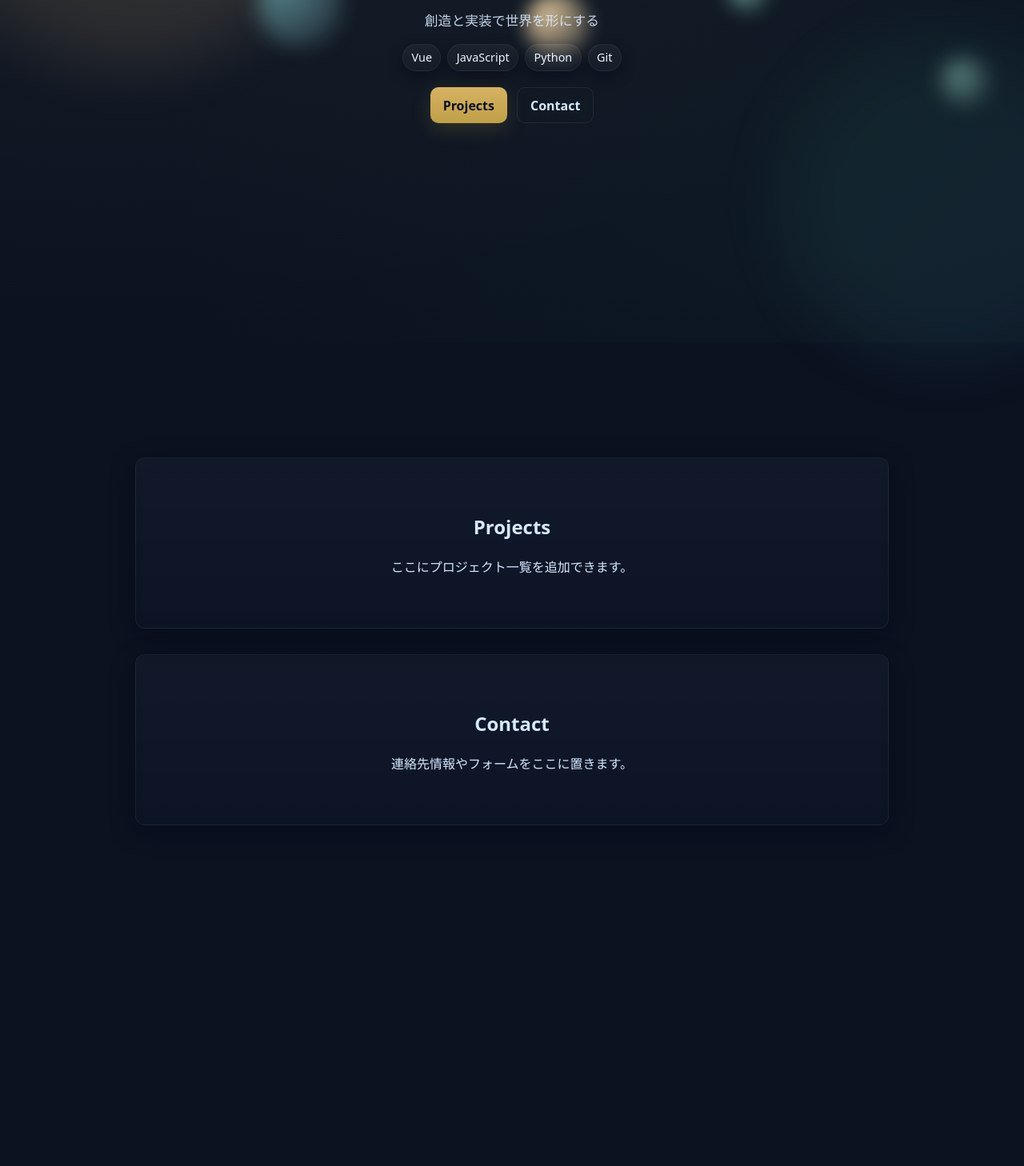
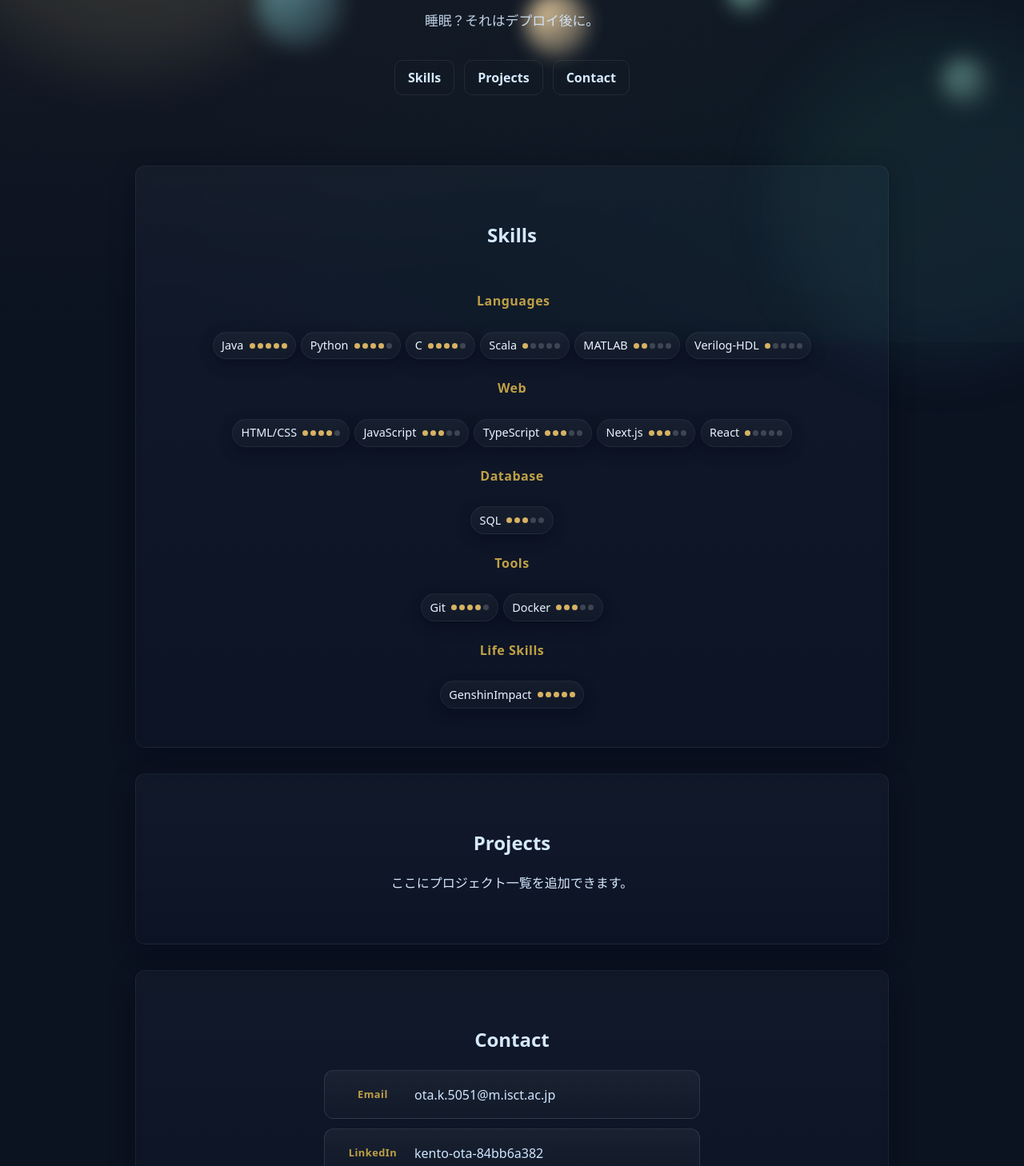
Before and after one commit to kyobankatu/Portfolio, a Next.js app: page / in a window 1280 px wide. Shown: the part 372-1830 px from the top of the page at 80% size. Before the commit the page ends 1404 px from the top, so only its background shows below. Built offline with nearby package versions, Linux system fonts and the light colour scheme.

Commit message:
feat: add skills section feat: classify skills based on their types change: add contact

```diff
--- a/app/globals.css
+++ b/app/globals.css
@@ -35,7 +35,7 @@ button:hover {
 }
 button:focus,
 button:focus-visible {
-    outline: 4px auto -webkit-focus-ring-color;
+    outline: none;
 }
 
 #__next,
--- a/app/layout.js
+++ b/app/layout.js
@@ -8,7 +8,7 @@ export const metadata = {
 export default function RootLayout({ children }) {
     return (
         <html lang="ja">
-            <body>{children}</body>
+            <body suppressHydrationWarning>{children}</body>
         </html>
     )
 }
--- a/components/Home.jsx
+++ b/components/Home.jsx
@@ -4,9 +4,50 @@ import { useState, useEffect, useRef } from 'react'
 import styles from './Home.module.css'
 
 const name = 'ぽぼりむ'
-const role = '情報工学系 学生'
-const tagline = '創造と実装で世界を形にする'
-const skills = ['Vue', 'JavaScript', 'Python', 'Git']
+const role = 'Institute of Science Tokyo'
+const tagline = '睡眠？それはデプロイ後に。'
+const skillGroups = [
+    {
+        category: 'Languages',
+        skills: [
+            { name: 'Java', level: 5 },
+            { name: 'Python', level: 4 },
+            { name: 'C', level: 4 },
+            { name: 'Scala', level: 1 },
+            { name: 'MATLAB', level: 2 },
+            { name: 'Verilog-HDL', level: 1 },
+        ],
+    },
+    {
+        category: 'Web',
+        skills: [
+            { name: 'HTML/CSS', level: 4 },
+            { name: 'JavaScript', level: 3 },
+            { name: 'TypeScript', level: 3 },
+            { name: 'Next.js', level: 3 },
+            { name: 'React', level: 1 },
+        ],
+    },
+    {
+        category: 'Database',
+        skills: [
+            { name: 'SQL', level: 3 },
+        ],
+    },
+    {
+        category: 'Tools',
+        skills: [
+            { name: 'Git', level: 4 },
+            { name: 'Docker', level: 3 },
+        ],
+    },
+    {
+        category: 'Life Skills',
+        skills: [
+            { name: 'GenshinImpact', level: 5 },
+        ],
+    },
+]
 
 const config = {
     spawnInterval: 900,
@@ -63,7 +104,6 @@ export default function Home() {
 
     return (
         <>
-            <section className={styles.selfInfo}>
             <div className={styles.orbLayer} aria-hidden="true">
                 {orbs.map((orb) => (
                     <div
@@ -83,6 +123,7 @@ export default function Home() {
                 ))}
             </div>
 
+            <section className={styles.selfInfo}>
                 <div className={styles.selfInner}>
                     <div className={styles.profileCard}>
                         <div className={styles.avatarWrap}>
@@ -102,14 +143,11 @@ export default function Home() {
                         </h1>
                         <p className={styles.tagline}>{tagline}</p>
 
-                        <div className={styles.skillList}>
-                            {skills.map((s) => (
-                                <span key={s} className={styles.skill}>{s}</span>
-                            ))}
-                        </div>
-
                         <div className={styles.actions}>
-                            <button className={`${styles.btn} ${styles.primary}`} onClick={() => scrollTo('projects')}>
+                            <button className={`${styles.btn} ${styles.ghost}`} onClick={() => scrollTo('skills')}>
+                                Skills
+                            </button>
+                            <button className={`${styles.btn} ${styles.ghost}`} onClick={() => scrollTo('projects')}>
                                 Projects
                             </button>
                             <button className={`${styles.btn} ${styles.ghost}`} onClick={() => scrollTo('contact')}>
@@ -120,14 +158,49 @@ export default function Home() {
                 </div>
             </section>
 
+            <section id="skills" className={styles.sectionPlaceholder}>
+                <h2>Skills</h2>
+                <div className={styles.skillGroups}>
+                    {skillGroups.map((g) => (
+                        <div key={g.category} className={styles.skillGroup}>
+                            <p className={styles.skillCategory}>{g.category}</p>
+                            <div className={styles.skillList}>
+                                {g.skills.map((s) => (
+                                    <span key={s.name} className={styles.skill}>
+                                        {s.name}
+                                        <span className={styles.skillLevel}>
+                                            {[1, 2, 3, 4, 5].map((i) => (
+                                                <span
+                                                    key={i}
+                                                    className={i <= s.level ? styles.dotFilled : styles.dotEmpty}
+                                                />
+                                            ))}
+                                        </span>
+                                    </span>
+                                ))}
+                            </div>
+                        </div>
+                    ))}
+                </div>
+            </section>
+
             <section id="projects" className={styles.sectionPlaceholder}>
                 <h2>Projects</h2>
                 <p>ここにプロジェクト一覧を追加できます。</p>
             </section>
 
-            <section id="contact" className={styles.sectionPlaceholder}>
+            <section id="contact" className={`${styles.sectionPlaceholder}`}>
                 <h2>Contact</h2>
-                <p>連絡先情報やフォームをここに置きます。</p>
+                <div className={styles.contactList}>
+                    <a className={styles.contactCard} href="mailto:ota.k.5051@m.isct.ac.jp">
+                        <span className={styles.contactLabel}>Email</span>
+                        <span className={styles.contactValue}>ota.k.5051@m.isct.ac.jp</span>
+                    </a>
+                    <a className={styles.contactCard} href="https://www.linkedin.com/in/kento-ota-84bb6a382" target="_blank" rel="noreferrer">
+                        <span className={styles.contactLabel}>LinkedIn</span>
+                        <span className={styles.contactValue}>kento-ota-84bb6a382</span>
+                    </a>
+                </div>
             </section>
         </>
     )
--- a/components/Home.module.css
+++ b/components/Home.module.css
@@ -1,5 +1,4 @@
 .selfInfo {
-    min-height: 100vh;
     padding: 3.5rem 1.25rem;
     background: transparent;
     color: inherit;
@@ -113,6 +112,9 @@
     width: 100%;
     max-width: 640px;
     text-align: center;
+    display: flex;
+    flex-direction: column;
+    align-items: center;
 }
 
 .eyebrow {
@@ -155,11 +157,33 @@
     margin-right: auto;
 }
 
+.skillGroups {
+    margin-top: 1rem;
+    display: inline-flex;
+    flex-direction: column;
+    gap: 0.5rem;
+}
+
+.skillGroup {
+    display: flex;
+    align-items: center;
+    flex-flow: column;
+    gap: 0.65rem;
+    flex-wrap: wrap;
+}
+
+.skillCategory {
+    font-size: 1.0rem;
+    color: #bfa046;
+    font-weight: 600;
+    letter-spacing: 0.5px;
+    width: 5.5rem;
+    flex-shrink: 0;
+}
+
 .skillList {
-    margin-top: 1rem;
     display: flex;
-    gap: 0.5rem;
-    justify-content: center;
+    gap: 0.4rem;
     flex-wrap: wrap;
 }
 
@@ -171,6 +195,31 @@
     font-size: 0.9rem;
     color: #eaf6ff;
     box-shadow: 0 6px 18px rgba(2,6,23,0.4);
+    display: inline-flex;
+    align-items: center;
+    gap: 0.45rem;
+}
+
+.skillLevel {
+    display: inline-flex;
+    gap: 3px;
+    align-items: center;
+}
+
+.dotFilled,
+.dotEmpty {
+    display: inline-block;
+    width: 7px;
+    height: 7px;
+    border-radius: 50%;
+}
+
+.dotFilled {
+    background: #d7b262;
+}
+
+.dotEmpty {
+    background: rgba(255,255,255,0.18);
 }
 
 .actions {
@@ -186,6 +235,7 @@
     font-weight: 600;
     cursor: pointer;
     border: none;
+    outline: none;
     text-decoration: none;
     display: inline-flex;
     align-items: center;
@@ -217,6 +267,50 @@
     box-shadow: 0 8px 30px rgba(2,6,23,0.45);
 }
 
+.contactList {
+    margin-top: 1.25rem;
+    display: flex;
+    flex-direction: column;
+    gap: 0.75rem;
+    align-items: center;
+}
+
+.contactCard {
+    display: flex;
+    align-items: center;
+    gap: 1rem;
+    width: 100%;
+    max-width: 420px;
+    padding: 1.1rem 1.5rem;
+    border-radius: 12px;
+    background: linear-gradient(180deg, rgba(255,255,255,0.05), rgba(255,255,255,0.02));
+    border: 1px solid rgba(255,255,255,0.1);
+    text-decoration: none;
+    color: #eaf6ff;
+    transition: border-color 0.2s, background 0.2s, transform 0.2s;
+}
+
+.contactCard:hover {
+    border-color: rgba(191,160,70,0.6);
+    background: linear-gradient(180deg, rgba(191,160,70,0.12), rgba(191,160,70,0.05));
+    transform: scale(1.02);
+}
+
+.contactLabel {
+    font-size: 0.8rem;
+    font-weight: 600;
+    color: #bfa046;
+    letter-spacing: 0.5px;
+    width: 4.5rem;
+    flex-shrink: 0;
+}
+
+.contactValue {
+    font-size: 1rem;
+    color: #cfe7ff;
+    word-break: break-all;
+}
+
 @media (min-width: 880px) {
     .selfInner {
         flex-direction: column;
```
Also changed, not shown: 1 other file (tests, documents, lock files or other folders). Lines whose indentation alone changed are shown as unchanged.
